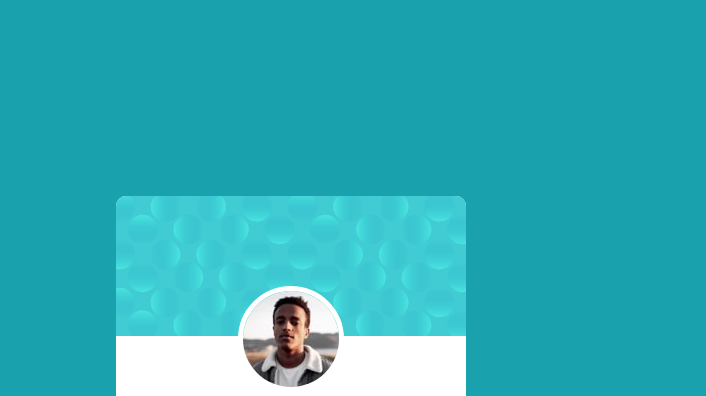
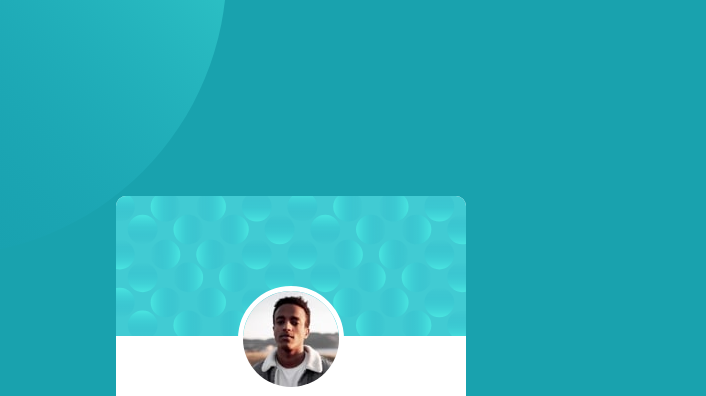
Before and after one commit to venkat2305/profile-card-component, a plain HTML site: page index.html in a window 1280 px wide. Shown: the top 396 px of the page, without its empty margins (349-1055 px from the left). Drawn offline with Linux system fonts and the light colour scheme.

Commit message:
viewport units

```diff
--- a/style.css
+++ b/style.css
@@ -28,7 +28,7 @@ body {
   background-image: url("images/bg-pattern-top.svg"),
     url("images/bg-pattern-bottom.svg");
   background-size: 45%;
-  background-position: 0% -900%, 95% 1200%;
+  background-position: 0vw -40vh, 52vw 55vh;
   background-repeat: no-repeat;
 }
 
@@ -47,6 +47,7 @@ main {
   max-width: 400px;
   z-index: 3;
   /* background-image: url(images/bg-pattern-card.svg); */
+  margin: 15px;
 }
 
 .content img {
```
